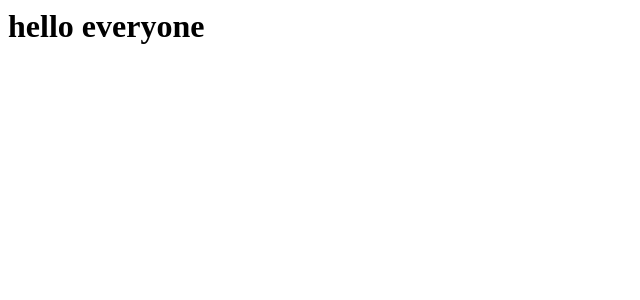
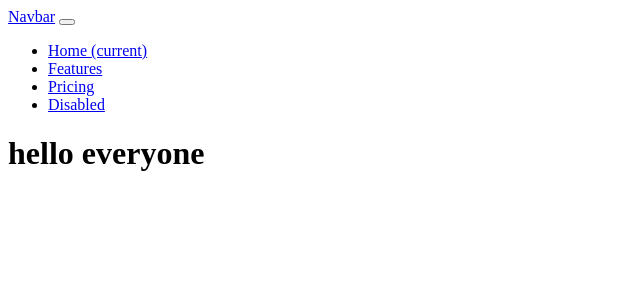
Before and after one commit to krrish-v/bookmark-collector, a Flask app: page / in a window 1280 px wide. Shown: the top 300 px of the page, without its empty margins (0-640 px from the left). Run offline with Flask 2, Linux system fonts and the light colour scheme.

Commit message:
Update index.html
adding nav bar

```diff
--- a/templates/index.html
+++ b/templates/index.html
@@ -5,6 +5,28 @@
 </head>
 
 <body>
+    <nav class="navbar navbar-expand-lg navbar-light bg-light">
+  <a class="navbar-brand" href="#">Navbar</a>
+  <button class="navbar-toggler" type="button" data-toggle="collapse" data-target="#navbarNav" aria-controls="navbarNav" aria-expanded="false" aria-label="Toggle navigation">
+    <span class="navbar-toggler-icon"></span>
+  </button>
+  <div class="collapse navbar-collapse" id="navbarNav">
+    <ul class="navbar-nav">
+      <li class="nav-item active">
+        <a class="nav-link" href="#">Home <span class="sr-only">(current)</span></a>
+      </li>
+      <li class="nav-item">
+        <a class="nav-link" href="#">Features</a>
+      </li>
+      <li class="nav-item">
+        <a class="nav-link" href="#">Pricing</a>
+      </li>
+      <li class="nav-item">
+        <a class="nav-link disabled" href="#">Disabled</a>
+      </li>
+    </ul>
+  </div>
+</nav>
     <h1>hello everyone</h1>
 </body>
 
```
